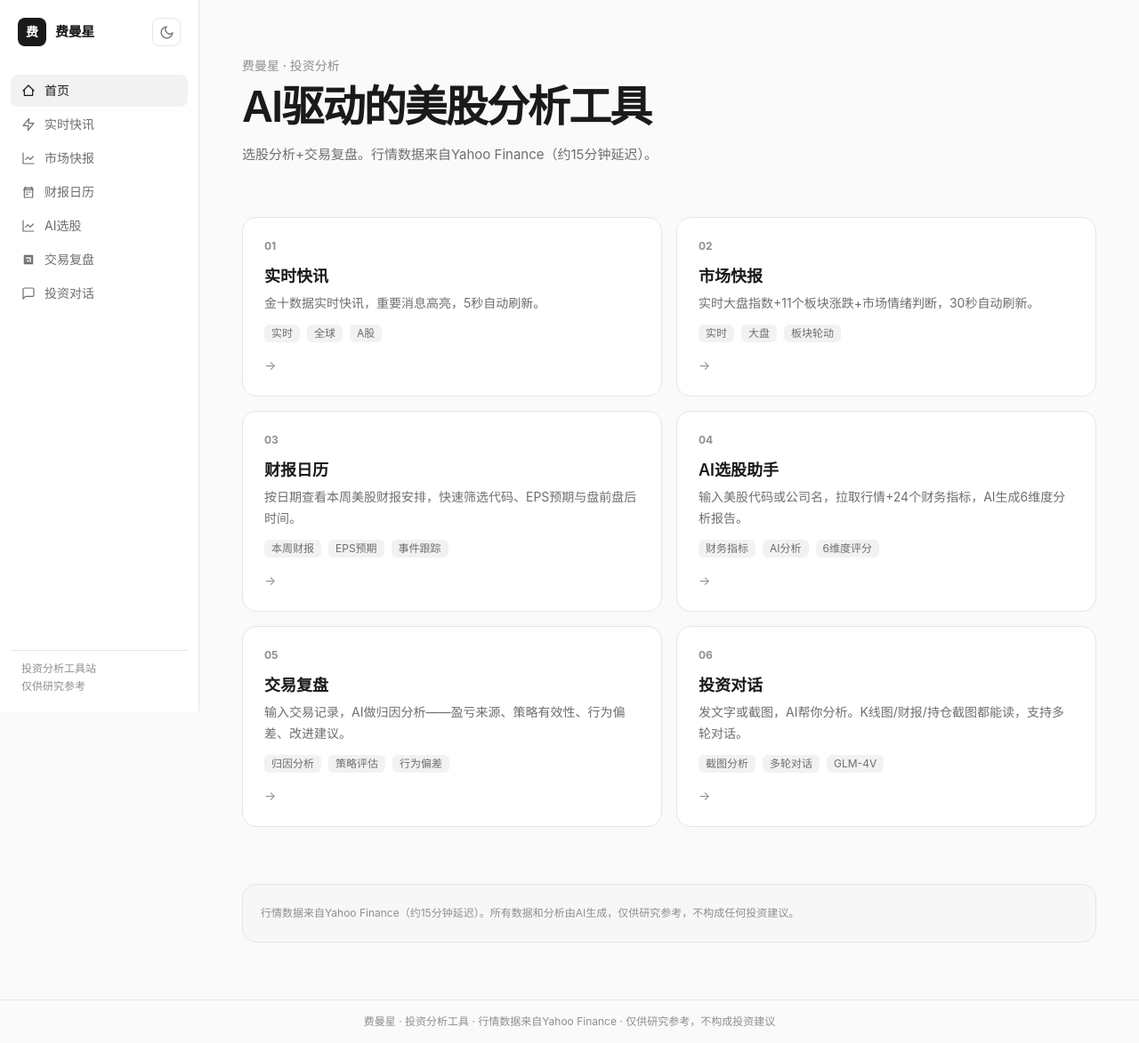
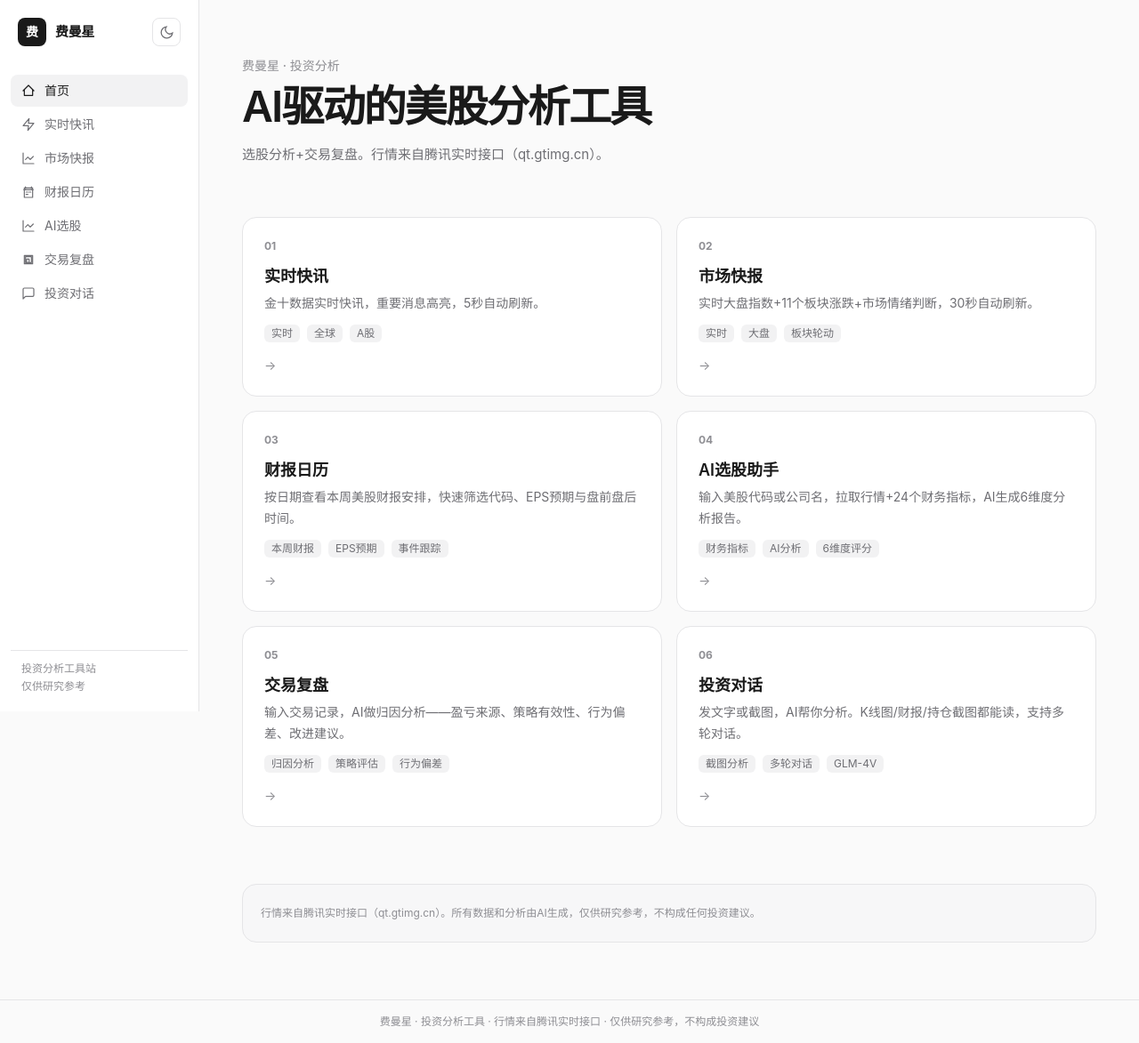
Before and after one commit to loicluo08-ui/feiman-star, a Next.js app: page / in a window 1280 px wide. Shown: the whole page at 89% size. Built offline with nearby package versions, Linux system fonts and the light colour scheme.

Commit message:
文案: 行情源标注腾讯实时接口（服务端tencent源已验证生效）

```diff
--- a/app/invest/pick/page.tsx
+++ b/app/invest/pick/page.tsx
@@ -1016,7 +1016,7 @@ export default function PickPage() {
       ) : null}
 
       <p className="mt-10 text-xs text-[var(--text-muted)]">
-        行情数据来自Yahoo Finance（约15分钟延迟）。本工具仅供研究参考，不构成投资建议。
+        行情来自腾讯实时接口。本工具仅供研究参考，不构成投资建议。
       </p>
     </div>
   );
--- a/app/layout.tsx
+++ b/app/layout.tsx
@@ -7,7 +7,7 @@ export const metadata: Metadata = {
     default: "费曼星 · 投资分析工具",
     template: "%s · 费曼星",
   },
-  description: "AI驱动的美股分析工具——选股分析、交易复盘、投资对话。行情数据来自Yahoo Finance（约15分钟延迟），仅供研究参考，不构成投资建议。",
+  description: "AI驱动的美股分析工具——选股分析、交易复盘、投资对话。行情来自腾讯实时接口，仅供研究参考，不构成投资建议。",
   viewport: {
     width: "device-width",
     initialScale: 1,
@@ -15,7 +15,7 @@ export const metadata: Metadata = {
   },
   openGraph: {
     title: "费曼星 · 投资分析工具",
-    description: "AI驱动的美股分析工具——选股分析、交易复盘、投资对话。行情数据来自Yahoo Finance（约15分钟延迟），仅供研究参考，不构成投资建议。",
+    description: "AI驱动的美股分析工具——选股分析、交易复盘、投资对话。行情来自腾讯实时接口，仅供研究参考，不构成投资建议。",
     type: "website",
     locale: "zh_CN",
     siteName: "费曼星",
@@ -50,7 +50,7 @@ export default function RootLayout({ children }: Readonly<{ children: React.Reac
         <AppShell>{children}</AppShell>
         <footer className="border-t border-[var(--border)] px-6 py-4 text-center">
           <p className="text-xs text-[var(--text-muted)]">
-            费曼星 · 投资分析工具 · 行情数据来自Yahoo Finance · 仅供研究参考，不构成投资建议
+            费曼星 · 投资分析工具 · 行情来自腾讯实时接口 · 仅供研究参考，不构成投资建议
           </p>
         </footer>
       </body>
--- a/app/page.tsx
+++ b/app/page.tsx
@@ -59,7 +59,7 @@ export default function HomePage() {
           AI驱动的美股分析工具
         </h1>
         <p className="mt-4 max-w-2xl text-[15px] leading-7 text-[var(--text-secondary)]">
-          选股分析+交易复盘。行情数据来自Yahoo Finance（约15分钟延迟）。
+          选股分析+交易复盘。行情来自腾讯实时接口（qt.gtimg.cn）。
         </p>
       </section>
 
@@ -89,7 +89,7 @@ export default function HomePage() {
       {/* Disclaimer */}
       <section className="rounded-2xl border border-[var(--border)] bg-[var(--surface-subtle)] p-5">
         <p className="text-xs leading-6 text-[var(--text-muted)]">
-          行情数据来自Yahoo Finance（约15分钟延迟）。所有数据和分析由AI生成，仅供研究参考，不构成任何投资建议。
+          行情来自腾讯实时接口（qt.gtimg.cn）。所有数据和分析由AI生成，仅供研究参考，不构成任何投资建议。
         </p>
       </section>
     </div>
```
